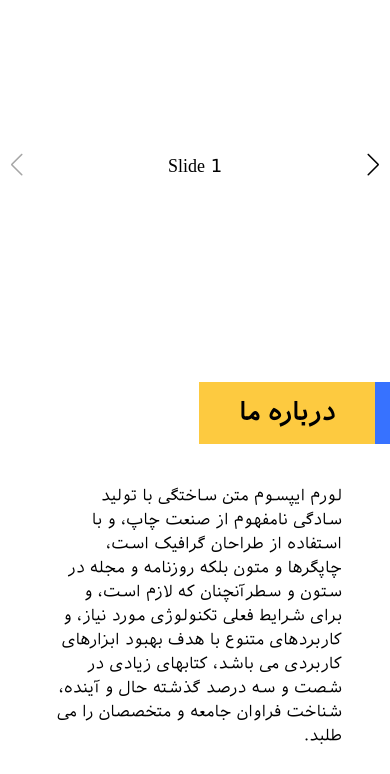
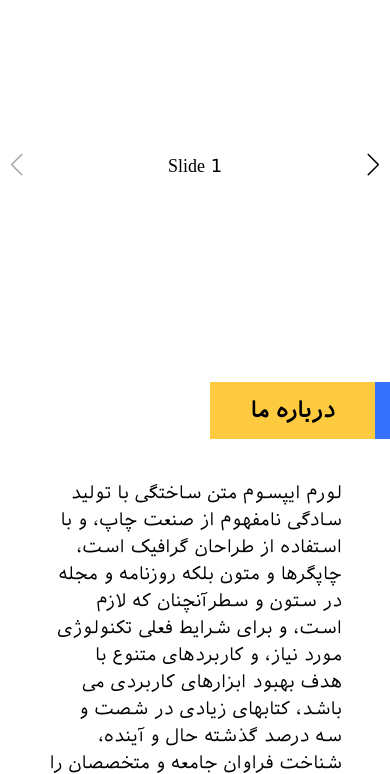
Before and after one commit to alisinasoltani/Iriksanatco.ir, a website: page index.html in a window 390 px wide. Shown: the part 71-845 px from the top of the page. Drawn offline with nearby package versions, Linux system fonts and the light colour scheme.

Commit message:
feat!: about us section responsive

```diff
--- a/index.html
+++ b/index.html
@@ -65,12 +65,12 @@
             </section>
             <section>
                 <div class="w-full flex flex-col items-end pt-[3rem]">
-                    <h2 class="font-bold text-[25px] py-3 px-10
+                    <h2 class="font-bold lg:text-[25px] text-[22px] py-3 px-10
                     bg-[#FDCA40] inline-flex border-r-[15px] border-[#3772FF]">
                     درباره ما
                     </h2>
-                    <div class="flex flex-col gap-8 px-12 my-[2.5rem] text-right
-                    items-center" style="direction: rtl;">
+                    <div class="flex lg:flex-row flex-col gap-8 px-12 my-[2.5rem] text-right
+                    items-center lg:text-[22px] text-[18px]" style="direction: rtl;">
                         <p>
                             لورم ایپسوم متن ساختگی با تولید سادگی نامفهوم از صنعت چاپ، و با استفاده از طراحان گرافیک است، چاپگرها و متون بلکه روزنامه و مجله در ستون و سطرآنچنان که لازم است، و برای شرایط فعلی تکنولوژی مورد نیاز، و کاربردهای متنوع با هدف بهبود ابزارهای کاربردی می باشد، کتابهای زیادی در شصت و سه درصد گذشته حال و آینده، شناخت فراوان جامعه و متخصصان را می طلبد.
                         </p>
```
Also changed, not shown: output.css.
